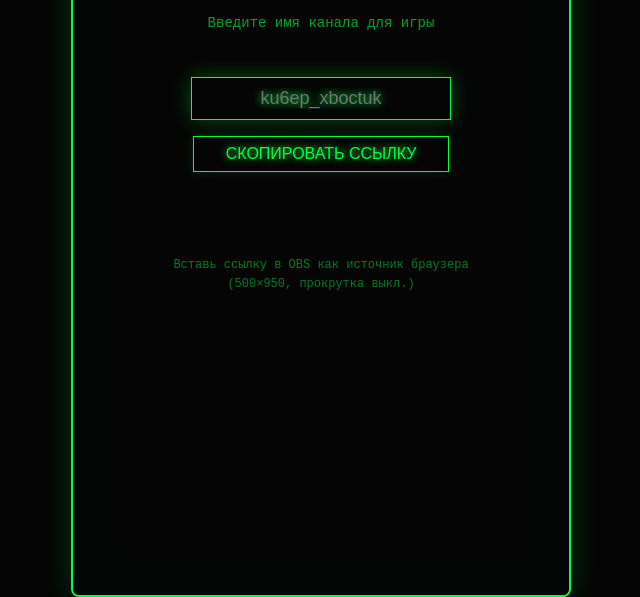
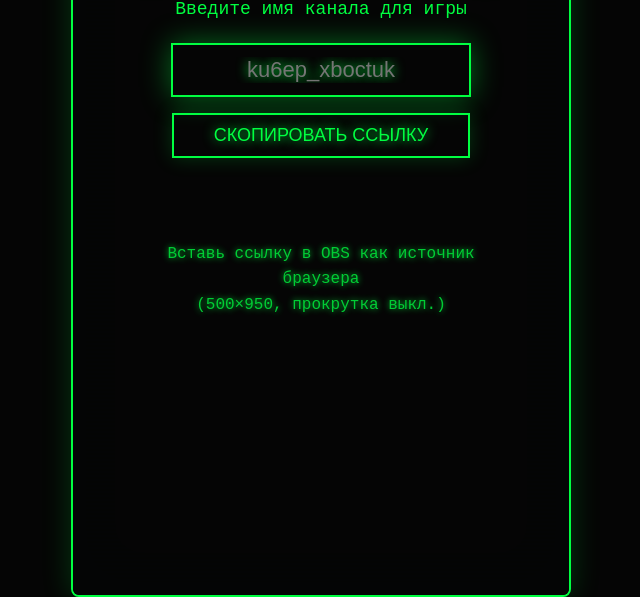
Before and after one commit to Ku6epXBOCTuK/shooting-word-html, a plain HTML site: page index.html in a window 1280 px wide. Shown: the part 353-950 px from the top of the page, without its empty margins (319-959 px from the left). Drawn offline with Linux system fonts and the light colour scheme.

Commit message:
fix: increase fonts and change colors

```diff
--- a/style.css
+++ b/style.css
@@ -152,52 +152,64 @@ body {
   text-align: center;
   gap: 16px;
 }
+#channel-form .screen-title {
+  font-size: 40px;
+  text-shadow: 0 0 40px #00ff41;
+}
+#channel-form .screen-subtitle {
+  font-size: 18px;
+  color: #00ff41;
+  opacity: 1;
+  margin-bottom: 8px;
+}
 #channel-form input {
   background: transparent;
-  border: 1px solid #00ff41;
+  border: 2px solid #00ff41;
   color: #00ff41;
-  font-size: 18px;
-  padding: 10px 16px;
-  width: 260px;
+  font-size: 22px;
+  padding: 12px 20px;
+  width: 300px;
   text-align: center;
   outline: none;
-  text-shadow: 0 0 8px #00ff41;
-  box-shadow: 0 0 10px rgba(0, 255, 65, 0.15);
+  text-shadow: 0 0 12px #00ff41;
+  box-shadow: 0 0 20px rgba(0, 255, 65, 0.2);
 }
 #channel-form input:focus {
-  box-shadow: 0 0 20px rgba(0, 255, 65, 0.3);
+  box-shadow: 0 0 30px rgba(0, 255, 65, 0.4);
 }
 #channel-form button {
   background: transparent;
-  border: 1px solid #00ff41;
+  border: 2px solid #00ff41;
   color: #00ff41;
-  font-size: 16px;
-  padding: 8px 32px;
+  font-size: 18px;
+  padding: 10px 40px;
   cursor: pointer;
-  text-shadow: 0 0 8px #00ff41;
-  box-shadow: 0 0 10px rgba(0, 255, 65, 0.15);
+  text-shadow: 0 0 12px #00ff41;
+  box-shadow: 0 0 20px rgba(0, 255, 65, 0.2);
   transition: all 0.15s;
-  min-width: 220px;
+  min-width: 260px;
 }
 #channel-form button:hover {
   background: rgba(0, 255, 65, 0.1);
-  box-shadow: 0 0 20px rgba(0, 255, 65, 0.3);
+  box-shadow: 0 0 30px rgba(0, 255, 65, 0.4);
 }
 #game-link {
   margin-top: 8px;
-  color: #00cc33;
-  font-size: 14px;
+  color: #00ff41;
+  font-size: 16px;
   min-height: 20px;
+  text-shadow: 0 0 8px #00ff41;
 }
 #game-link.copied {
   color: #00ff41;
-  text-shadow: 0 0 8px #00ff41;
+  text-shadow: 0 0 12px #00ff41;
 }
-.obs-note {
+#channel-form .obs-note {
   margin-top: 24px;
-  color: #00cc33;
-  font-size: 12px;
-  opacity: 0.6;
+  color: #00ff41;
+  font-size: 16px;
+  opacity: 0.8;
   line-height: 1.6;
-  max-width: 300px;
+  max-width: 340px;
+  text-shadow: 0 0 6px #00ff41;
 }
```
